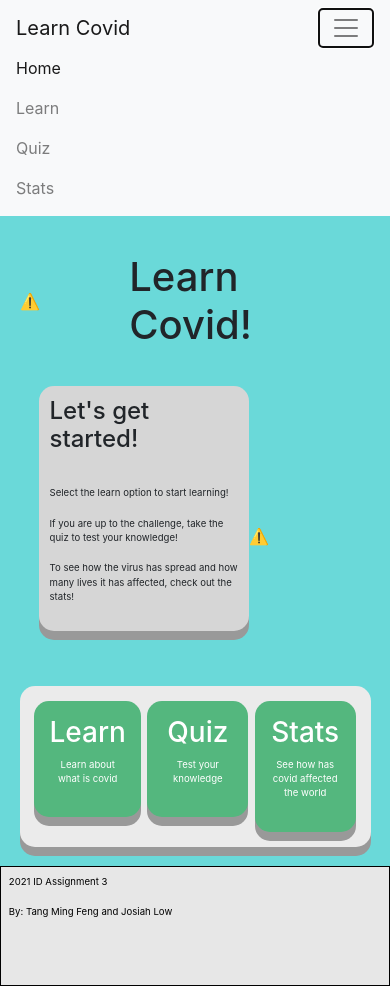
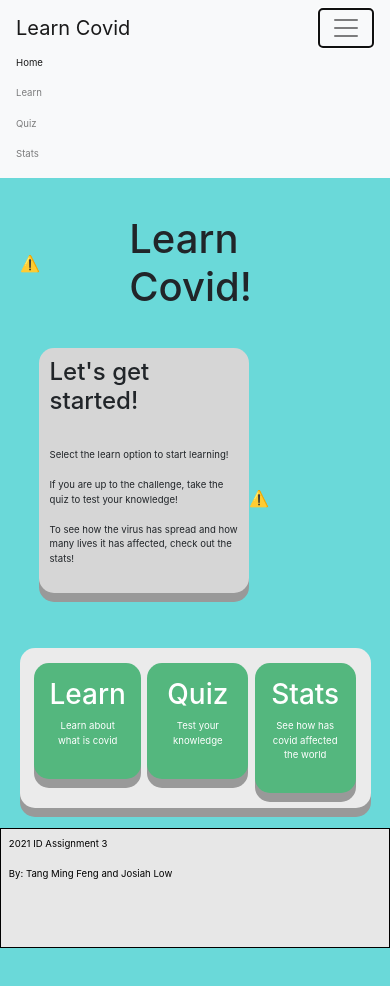
Before and after one commit to tangmf/LearnCovid, a plain HTML site: page index.html in a window 390 px wide. Both pictures are taken after a click on the button "Toggle navigation". After the commit the page ends 948 px from the top, so only its background shows below. Drawn offline with nearby package versions, Linux system fonts and the light colour scheme; no server answers.

Commit message:
Changed the font size of list text for small screen

```diff
--- a/style.css
+++ b/style.css
@@ -187,4 +187,8 @@ section{
     p{
         font-size: 60%;
     }
+
+    li{
+        font-size: 60%;
+    }
 }
```
